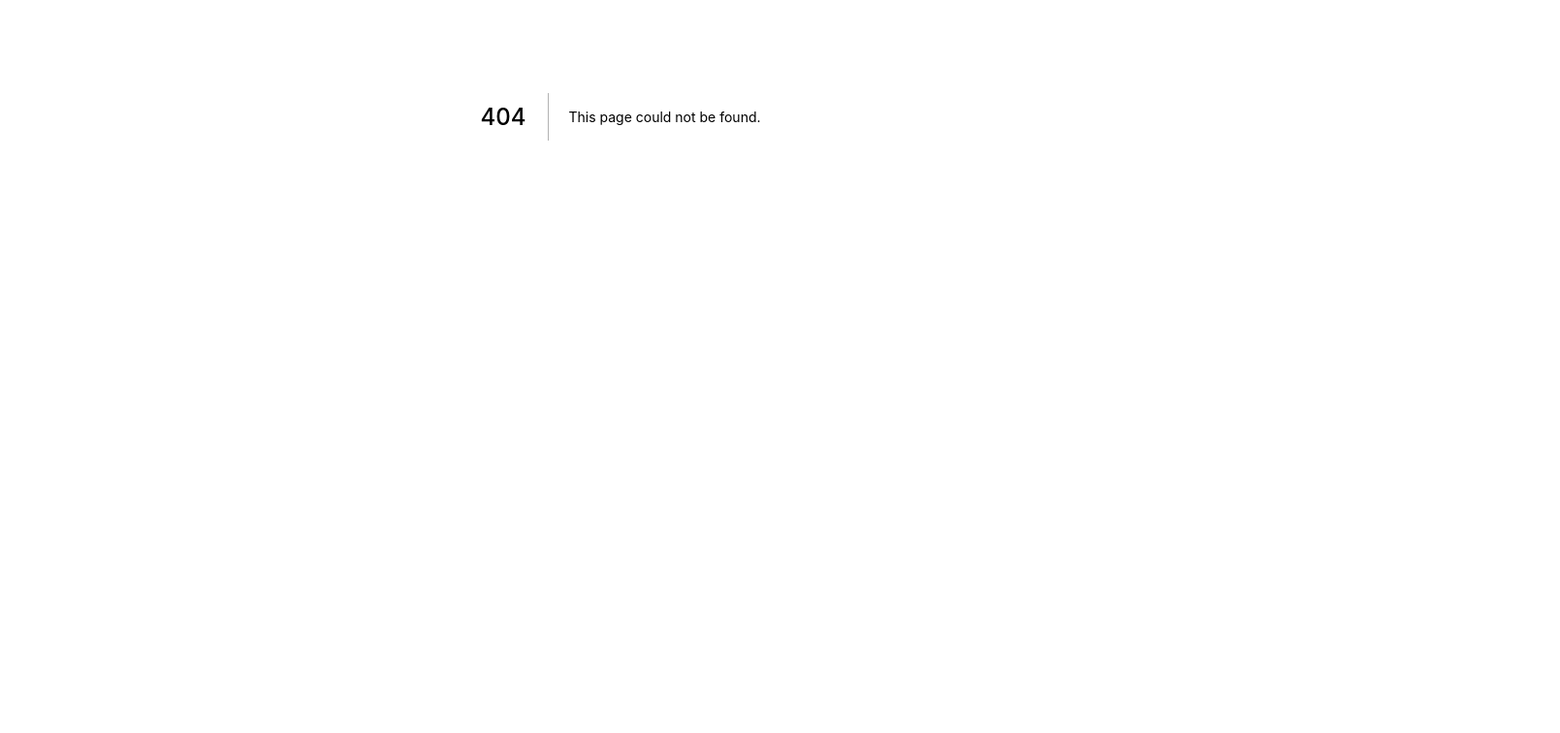
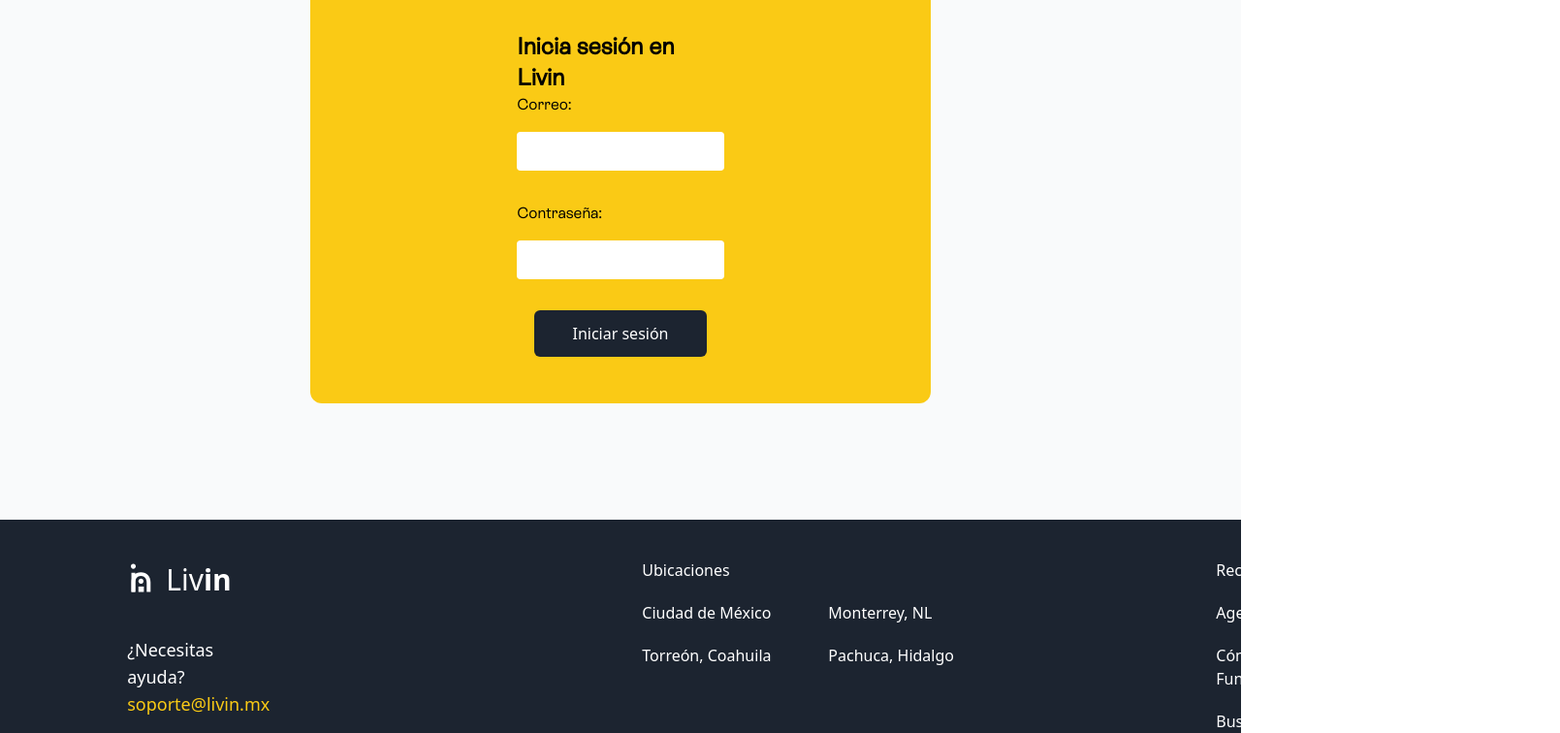
Before and after one commit to AlexisMorhe/Livin-MVP, a Next.js app: page /login in a window 1280 px wide. Before the commit this address had no page. Shown: the part 280-1036 px from the top of the page at 97% size, 1609 px wide, since content can reach past the window. Before the commit the page ends 800 px from the top, so only its background shows below. Built offline with nearby package versions, Linux system fonts and the light colour scheme; a web font is replaced by a local one.

Commit message:
Login API added

```diff
--- a/components/Home/calculator.js
+++ b/components/Home/calculator.js
@@ -8,14 +8,14 @@
       <img className='w-1/2 h-full object-cover' src='static/agente.jpg' />
       <div className='flex flex-col h-full z-10 w-3/5 pl-20 justify-between py-10 relative'>
         <div>
-          <h3 className='font-domaine-medium text-[3.25rem]'>Consigue tu preaprobación</h3>
+          <h3 className='font-domaine-medium text-lg xl:text-[3.25rem]'>Consigue tu preaprobación</h3>
           <p className='font-rebond text-xl my-5'>El costo de la renta es determinado por el precio de la casa, de estas
             rentas obtenemos tu enganche.</p>
           <p className='font-rebond text-xl my-5'>Precalifica en línea y recibe una respuesta en menos de 5 minutos.</p>
         </div>
         <div className='w-full flex justify-end mt-20 '>
           <Link href='/registro'><a
-            className='py-3 px-9 w-1/3 mr-10 text-center bg-dark text-white font-chillax font-medium rounded-md hover:bg-yellow-300 transition-all'>Proceso
+            className='py-3 px-9 w-1/3 pr-20 text-center bg-dark text-white font-chillax font-medium rounded-md hover:bg-yellow-300 transition-all'>Proceso
             de preaprobación</a></Link>
         </div>
       </div>
--- a/components/Home/creditscore.js
+++ b/components/Home/creditscore.js
@@ -53,7 +53,7 @@
                 <div className='h-1/4 px-20 flex flex-col border-b-2 rounded-r-xl justify-center' key={index}>
                   <div className='flex'>
                     <div className='pr-3'>{getIcon()}</div>
-                    <p className='font-rebond text-xl font-semibold'>{situacion.titulo}</p>
+                    <p className='font-rebond text-sm xl:text-xl font-semibold'>{situacion.titulo}</p>
                   </div>
                   <div className='flex p-3'>
                     <div className='pt-[4px] pr-3'><BsFillPersonFill /></div>
--- a/components/Home/featuring.js
+++ b/components/Home/featuring.js
@@ -19,7 +19,7 @@
   ]
 
   return (
-    <div className='bg-off-white w-full flex justify-center'>
+    <div className='bg-off-white w-1/2 xl:w-full flex justify-center'>
       <div className='w-3/5 px-10 bg-off-white relative h-[30vh] text-dark flex flex-col justify-center items-center'>
         <Carousel>
           {slides.map((slide, index) => (
--- a/components/Home/hero.js
+++ b/components/Home/hero.js
@@ -2,16 +2,16 @@
 
 export default function Hero() {
   return (
-    <div className='bg-gray-50 w-11/12 px-12 relative h-[63vh] text-dark flex'>
+    <div className='bg-gray-50 w-1/2 xl:w-11/12 px-12 relative h-[63vh] text-dark flex'>
       <div className='w-7/12 h-full flex justify-center'>
         <img className='object-cover w-full' src='static/familia.jpg' />
       </div>
       <div className='flex flex-col h-full z-10 w-2/5 pl-20 justify-center relative'>
-        <h1 className='font-domaine-bold tracking-wide text-[3.75rem] my-4 leading-tight w-5/6'>Consigue la casa de tus sueños sin enganche.</h1>
+        <h1 className='font-domaine-bold tracking-wide text-lg xl:text-[3.75rem] my-4 leading-tight w-5/6'>Consigue la casa de tus sueños sin enganche.</h1>
         <p className='font-rebond w-full my-5 text-2xl'>Encuentra la casa de tus sueños, mudate ahora y rentala. Parte de renta se irá directo al enganche. Nuestro programa está diseñado para que puedas conseguir tu hipoteca en 3 años.</p>
-        <div className='flex w-full'>
-          <Link href='/registro'><a className='my-4 mr-8 w-fit py-3 px-9 text-lg bg-yellow-300 font-chillax font-medium rounded-md hover:bg-yellow-200 transition-all'>Consigue tu casa</a></Link>
-          <Link href='/vendetucasa'><a className='my-4 w-fit py-3 px-9 text-lg text-white bg-dark font-chillax font-medium rounded-md hover:bg-slate-700 transition-all'>Vende tu casa</a></Link>
+        <div className='flex w-1/2 xl:w-full'>
+          <Link href='/registro'><a className='my-4 mr-0 xl:mr-8 xl:mr-8 w-10 xl:w-fit py-3 px-9 text-lg bg-yellow-300 font-chillax font-medium rounded-md hover:bg-yellow-200 transition-all'>Consigue tu casa</a></Link>
+          <Link href='/vendetucasa'><a className='my-4 w-10 xl:w-fit py-3 px-0 xl:px-9 text-lg text-white bg-dark font-chillax font-medium rounded-md hover:bg-slate-700 transition-all'>Vende tu casa</a></Link>
         </div>
       </div>
     </div>
--- a/components/Layout/footer.js
+++ b/components/Layout/footer.js
@@ -10,9 +10,9 @@
   ]
 
   return (
-    <footer className='w-full h-[70vh] pl-[8.2rem] bg-dark font-chillax text-white'>
+    <footer className='w-full h-[70vh] xl:pl-[8.2rem] bg-dark font-chillax text-white'>
       <div className='h-3/5 w-full pt-10 flex'>
-        <div className='text-3xl flex flex-col w-52'>
+        <div className='text-3xl flex flex-col w-1/5 xl:w-52'>
           <div className='flex mr-2'>
             <img className='w-7 mr-3' src='/static/livin-white_logo.svg' />
             <p className='mt-1 font-medium'>Liv<span className='font-semibold'>in</span></p>
@@ -22,22 +22,22 @@
             <p className='text-yellow-300'>soporte@livin.mx</p>
           </div>
         </div>
-        <div className='ml-96 h-1/2 flex flex-col'>
+        <div className='ml-0 xl:ml-96 h-1/2 flex flex-col'>
           <p className='font-medium mb-5'>Ubicaciones</p>
           <div className='flex justify-between'>
-            <p className='w-48 mb-5'>Ciudad de México</p>
-            <p className='w-48 mb-5'>Monterrey, NL</p>
+            <p className='w-1/2 xl:w-48 mb-5'>Ciudad de México</p>
+            <p className='w-1/2 xl:w-48 mb-5'>Monterrey, NL</p>
           </div>
           <div className='flex justify-between'>
-            <p className='w-48 mb-5'>Torreón, Coahuila</p>
-            <p className='w-48 mb-5'>Pachuca, Hidalgo</p>
+            <p className='w-1/2 xl:w-48 mb-5'>Torreón, Coahuila</p>
+            <p className='w-1/2 xl:w-48 mb-5'>Pachuca, Hidalgo</p>
           </div>
         </div>
-        <div className='ml-52 h-1/2 flex flex-col'>
+        <div className='ml-0 xl:ml-52 h-1/2 flex flex-col'>
           <p className='font-medium mb-5'>Recursos</p>
           {navigation.map((link, index) => <Link key={index} href={link.href}><a className='mb-5'>{link.name}</a></Link>)}
         </div>
-        <div className='ml-52 h-1/2 flex flex-col'>
+        <div className='ml-0 xl:ml-52 h-1/2 flex flex-col'>
           <p className='font-medium mb-5'>Siguenos</p>
           <p className='mb-5'>Facebook</p>
           <p className='mb-5'>Twitter</p>
--- a/components/Layout/layout.js
+++ b/components/Layout/layout.js
@@ -9,6 +9,7 @@
       <Head>
         <title>{title}</title>
         <meta name="description" content={description} />
+        <meta initial-scale='1.0' />
         <link rel="icon" href="/public/favicon.ico" />
       </Head>
       <main className='w-full bg-gray-50'>
--- a/components/Layout/navbar.js
+++ b/components/Layout/navbar.js
@@ -36,7 +36,7 @@
           <Link href='/registro'><a className='py-3 px-10 mx-4 bg-yellow-300 font-chillax font-medium rounded-md hover:bg-yellow-200 transition-all'>Registrate</a></Link>
         </div>
       </div>
-      <div className='w-full h-28 pt-1 bg-white flex justify-around items-center fixed z-20 shadow-sm'></div>
+      {/*<div className='h-28 pt-1 bg-white flex justify-around items-center fixed z-20 shadow-sm'></div>*/}
   </div>
 
   )
--- a/models/Buyer.js
+++ b/models/Buyer.js
@@ -7,7 +7,8 @@
   },
   correo: {
     type: String,
-    required: [true, 'Correo no ingresado']
+    required: [true, 'Correo no ingresado'],
+    unique: true,
   },
   clave: {
     type: String,
--- a/package.json
+++ b/package.json
@@ -14,8 +14,10 @@
     "@mui/material": "^5.10.3",
     "autosuggest-highlight": "^3.3.4",
     "axios": "^1.1.3",
+    "cookie": "^0.5.0",
     "flowbite": "^1.5.2",
     "flowbite-react": "^0.1.9",
+    "jsonwebtoken": "^8.5.1",
     "mongoose": "^6.6.1",
     "next": "12.2.5",
     "react": "18.2.0",
--- /dev/null
+++ b/pages/api/auth/login.js
@@ -0,0 +1,56 @@
+import Buyer from "../../../models/Buyer";
+import Seller from "../../../models/Seller";
+import jwt from 'jsonwebtoken';
+import dbConnect from "../../../lib/dbConnect";
+import {serialize} from 'cookie';
+
+
+export default async function loginHandler(req, res) {
+  dbConnect();
+
+  const {correo, clave} = req.body;
+
+  console.log(correo);
+  console.log(clave);
+  let userExists = await Buyer.exists({'correo': correo, 'clave': clave});
+  if (userExists) {
+    const user = await Buyer.findOne({'correo': correo, 'clave': clave});
+    let token = jwt.sign({
+      usuario: user,
+      tipo: 'comprador',
+      exp: Math.floor(Date.now() / 1000) + 60 * 60 * 24,
+    }, 'secret');
+
+    const serialized = serialize('miToken', token, {
+      httpOnly: true,
+      secure: false,
+      sameSite: 'none',
+      maxAge: 1000*60*60*24,
+      path: '/'
+    });
+
+    res.setHeader('Set-Cookie', serialized);
+    return res.json('Login como comprador realizado con éxito.')
+  };
+  userExists = await Seller.exists({'correo': correo, 'clave': clave});
+  if (userExists) {
+    const user = await Seller.findOne({'correo': correo, 'clave': clave})
+    let token = jwt.sign({
+      usuario: user,
+      tipo: 'vendedor',
+      exp: Math.floor(Date.now() / 1000) + 60 * 60 * 24,
+    }, 'secret');
+
+   const serialized = serialize('miToken', token, {
+      httpOnly: true,
+      secure: false,
+      sameSite: 'none',
+      maxAge: 1000*60*60*24,
+      path: '/'
+    });
+
+    res.setHeader('Set-Cookie', serialized);
+    return res.json('Login como vendedor realizado con éxito.')
+  }
+  return res.json({status:'Usuario o contraseña invalida'})
+}
--- /dev/null
+++ b/pages/login.js
@@ -0,0 +1,48 @@
+import Layout from "../components/Layout/layout";
+import {useState} from "react";
+import axios from 'axios';
+
+export default function Login() {
+
+  const [credentials, setCredentials] = useState({
+    correo: '',
+    clave: ''
+  });
+
+  const handleChange = (e) => {
+    setCredentials({
+      ...credentials,
+      [e.target.name]: e.target.value,
+    });
+    console.log(credentials);
+  };
+
+  const handleSubmit = async (e) => {
+    e.preventDefault();
+    const res = await axios.post('api/auth/login', credentials);
+    console.log(res);
+  }
+
+  return(
+    <Layout>
+      <div className='w-full h-[90vh] flex justify-center items-center font-rebond'>
+        <div className='w-1/2 bg-yellow-300 h-2/3 rounded-xl flex justify-center'>
+          <div className='flex flex-col h-5/6 w-1/3 pt-24 justify-around items-center'>
+            <p className='text-2xl font-semibold'>Inicia sesión en Livin</p>
+            <div className='w-full'>
+              <div className='flex flex-col mb-8'>
+                <label className='mb-4'>Correo:</label>
+                <input onChange={handleChange} name='correo' className='rounded py-2 px-2'/>
+              </div>
+              <div className='flex flex-col mb-8'>
+                <label className='mb-4'>Contraseña:</label>
+                <input onChange={handleChange} name='clave' className='rounded py-2 px-2'/>
+              </div>
+            </div>
+            <button onClick={handleSubmit} className='w-5/6 py-3 px-9 text-white bg-dark font-chillax font-medium rounded-md hover:bg-slate-700 transition-all'>Iniciar sesión</button>
+          </div>
+        </div>
+      </div>
+    </Layout>
+  )
+}
```
Also changed, not shown: 1 other file (tests, documents, lock files or other folders).
